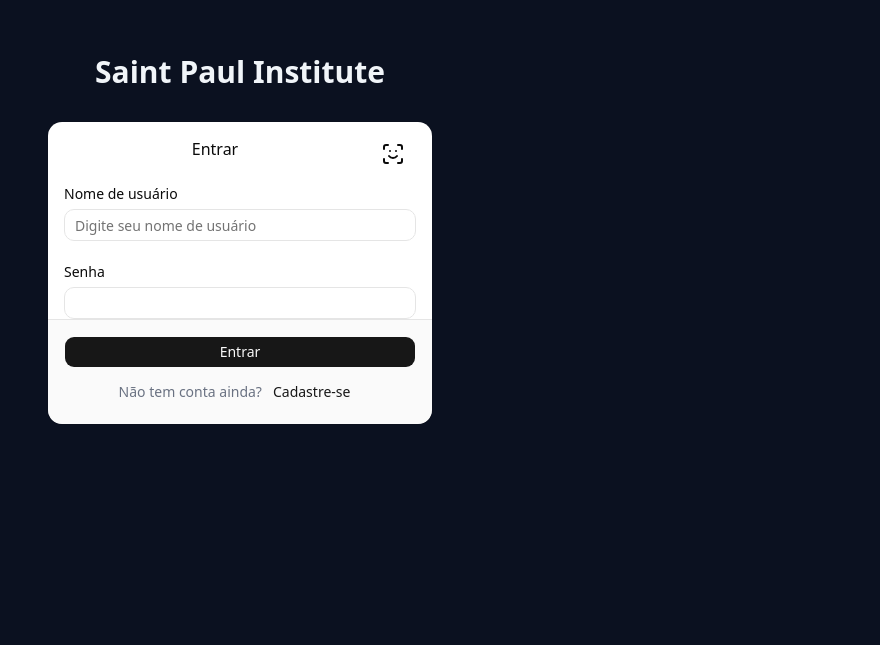
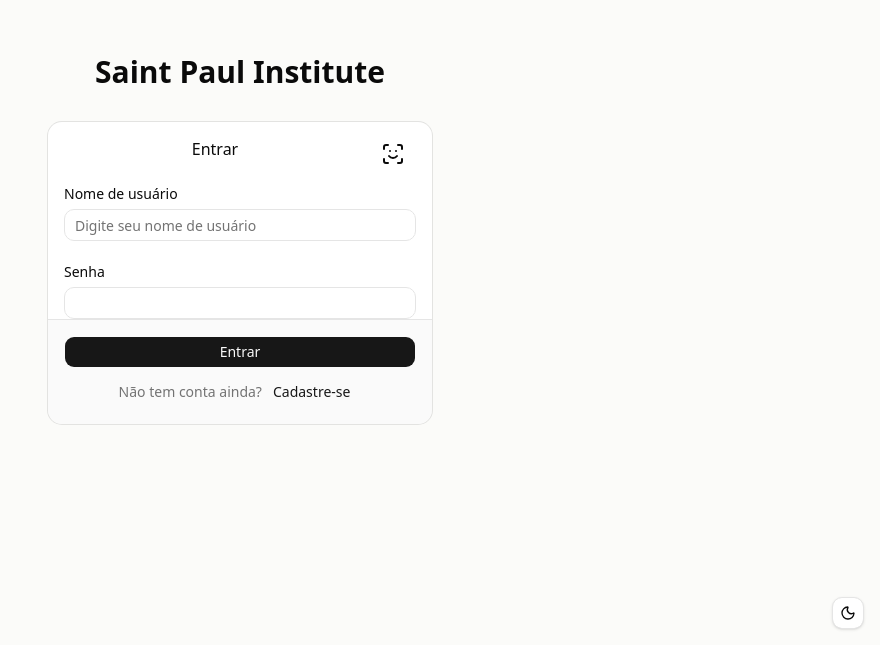
Before and after one commit to antunis13/face-recognition, a Next.js app: page / in a window 1280 px wide. Shown: the part 155-800 px from the top of the page, without its empty margins (400-1280 px from the left). Built offline with nearby package versions, Linux system fonts and the light colour scheme.

Commit message:
feat: Enhance UI with theme toggle functionality, update styles for consistency, and improve accessibility in various components

```diff
--- a/app/components/dashboard-sidebar.tsx
+++ b/app/components/dashboard-sidebar.tsx
@@ -81,7 +81,7 @@
             {mensagem && (
               <p
                 role="alert"
-                className="mb-3 rounded-md border border-red-300 bg-red-50 p-3 text-sm text-red-700"
+                className="mb-3 rounded-md border border-destructive/40 bg-destructive/10 p-3 text-sm text-destructive"
               >
                 {mensagem}
               </p>
--- /dev/null
+++ b/app/components/theme-toggle.tsx
@@ -0,0 +1,41 @@
+"use client";
+
+import { useLayoutEffect } from "react";
+import { Moon, Sun } from "lucide-react";
+import { Button } from "@/components/ui/button";
+
+const STORAGE_KEY = "theme";
+
+function aplicarTema(tema: "light" | "dark") {
+  document.documentElement.classList.toggle("dark", tema === "dark");
+}
+
+export function ThemeToggle() {
+  useLayoutEffect(() => {
+    const tema = localStorage.getItem(STORAGE_KEY) === "dark" ? "dark" : "light";
+    aplicarTema(tema);
+  }, []);
+
+  function alternar() {
+    const proximo = document.documentElement.classList.contains("dark")
+      ? "light"
+      : "dark";
+
+    localStorage.setItem(STORAGE_KEY, proximo);
+    aplicarTema(proximo);
+  }
+
+  return (
+    <Button
+      type="button"
+      variant="outline"
+      size="icon"
+      onClick={alternar}
+      aria-label="Alternar entre tema claro e escuro"
+      className="bg-card shadow-sm"
+    >
+      <Sun className="hidden dark:block" />
+      <Moon className="dark:hidden" />
+    </Button>
+  );
+}
--- a/app/components/ui/page-layout.tsx
+++ b/app/components/ui/page-layout.tsx
@@ -17,14 +17,14 @@
   children,
 }: PageHeaderProps) => {
   return (
-    <div className={cn("px-8 pt-6 pb-3 bg-white", className)}>
+    <div className={cn("bg-background px-8 pt-6 pb-3", className)}>
       <div className="flex gap-4 justify-between items-center">
         <h2 className="text-2xl font-semibold tracking-tight">{title}</h2>
 
         {rightActions && <div>{rightActions}</div>}
       </div>
 
-      {subtitle && <p className="text-gray-500 mt-2">{subtitle}</p>}
+      {subtitle && <p className="mt-2 text-muted-foreground">{subtitle}</p>}
 
       {children && <div className="mt-6">{children}</div>}
     </div>
--- a/app/dashboard/page.tsx
+++ b/app/dashboard/page.tsx
@@ -68,7 +68,7 @@
       {mensagem && (
         <div
           role="alert"
-          className="rounded-lg border border-red-300 bg-red-50 p-4 text-red-700"
+          className="rounded-lg border border-destructive/40 bg-destructive/10 p-4 text-destructive"
         >
           {mensagem}
         </div>
--- a/app/globals.css
+++ b/app/globals.css
@@ -49,11 +49,12 @@
 }
 
 :root {
-  --background: oklch(1 0 0);
+  color-scheme: light;
+  --background: #fbfbf9;
   --foreground: oklch(0.145 0 0);
-  --card: oklch(1 0 0);
+  --card: #ffffff;
   --card-foreground: oklch(0.145 0 0);
-  --popover: oklch(1 0 0);
+  --popover: #ffffff;
   --popover-foreground: oklch(0.145 0 0);
   --primary: oklch(0.205 0 0);
   --primary-foreground: oklch(0.985 0 0);
@@ -73,7 +74,7 @@
   --chart-4: oklch(0.371 0 0);
   --chart-5: oklch(0.269 0 0);
   --radius: 0.625rem;
-  --sidebar: oklch(0.985 0 0);
+  --sidebar: #ffffff;
   --sidebar-foreground: oklch(0.145 0 0);
   --sidebar-primary: oklch(0.205 0 0);
   --sidebar-primary-foreground: oklch(0.985 0 0);
@@ -84,37 +85,38 @@
 }
 
 .dark {
-  --background: oklch(0.145 0 0);
-  --foreground: oklch(0.985 0 0);
-  --card: oklch(0.205 0 0);
-  --card-foreground: oklch(0.985 0 0);
-  --popover: oklch(0.205 0 0);
-  --popover-foreground: oklch(0.985 0 0);
-  --primary: oklch(0.922 0 0);
-  --primary-foreground: oklch(0.205 0 0);
-  --secondary: oklch(0.269 0 0);
-  --secondary-foreground: oklch(0.985 0 0);
-  --muted: oklch(0.269 0 0);
-  --muted-foreground: oklch(0.708 0 0);
-  --accent: oklch(0.269 0 0);
-  --accent-foreground: oklch(0.985 0 0);
+  color-scheme: dark;
+  --background: #0b1120;
+  --foreground: #e8eef8;
+  --card: #141c30;
+  --card-foreground: #e8eef8;
+  --popover: #141c30;
+  --popover-foreground: #e8eef8;
+  --primary: #e8eef8;
+  --primary-foreground: #0b1120;
+  --secondary: #1c2740;
+  --secondary-foreground: #e8eef8;
+  --muted: #1c2740;
+  --muted-foreground: #94a3b8;
+  --accent: #243352;
+  --accent-foreground: #e8eef8;
   --destructive: oklch(0.704 0.191 22.216);
-  --border: oklch(1 0 0 / 10%);
-  --input: oklch(1 0 0 / 15%);
-  --ring: oklch(0.556 0 0);
+  --border: oklch(0.8 0.02 260 / 18%);
+  --input: oklch(1 0 0 / 14%);
+  --ring: #64748b;
   --chart-1: oklch(0.87 0 0);
   --chart-2: oklch(0.556 0 0);
   --chart-3: oklch(0.439 0 0);
   --chart-4: oklch(0.371 0 0);
   --chart-5: oklch(0.269 0 0);
-  --sidebar: oklch(0.205 0 0);
-  --sidebar-foreground: oklch(0.985 0 0);
+  --sidebar: #10182a;
+  --sidebar-foreground: #e8eef8;
   --sidebar-primary: oklch(0.488 0.243 264.376);
-  --sidebar-primary-foreground: oklch(0.985 0 0);
-  --sidebar-accent: oklch(0.269 0 0);
-  --sidebar-accent-foreground: oklch(0.985 0 0);
-  --sidebar-border: oklch(1 0 0 / 10%);
-  --sidebar-ring: oklch(0.556 0 0);
+  --sidebar-primary-foreground: #f8fafc;
+  --sidebar-accent: #1c2740;
+  --sidebar-accent-foreground: #e8eef8;
+  --sidebar-border: oklch(0.8 0.02 260 / 18%);
+  --sidebar-ring: #64748b;
 }
 
 @layer base {
--- a/app/layout.tsx
+++ b/app/layout.tsx
@@ -1,16 +1,27 @@
 import type { Metadata } from "next";
 import { QueryProvider } from "@/app/components/query-provider";
+import { ThemeToggle } from "@/app/components/theme-toggle";
 import "./globals.css";
 
 export const metadata: Metadata = {
   title: "APS Face Recognition",
 };
 
+const themeScript = `(function(){try{if(localStorage.getItem("theme")==="dark")document.documentElement.classList.add("dark")}catch(e){}})()`;
+
 export default function RootLayout({ children }: LayoutProps<"/">) {
   return (
-    <html lang="en" className="h-full">
+    <html lang="pt-BR" className="h-full" suppressHydrationWarning>
+      <head>
+        <script dangerouslySetInnerHTML={{ __html: themeScript }} />
+      </head>
       <body className="h-full">
-        <QueryProvider>{children}</QueryProvider>
+        <QueryProvider>
+          {children}
+          <div className="fixed right-4 bottom-4 z-40">
+            <ThemeToggle />
+          </div>
+        </QueryProvider>
       </body>
     </html>
   );
--- a/app/login/login-screen.tsx
+++ b/app/login/login-screen.tsx
@@ -46,7 +46,7 @@
 
   if (cadastrandoBiometria) {
     return (
-      <div className="min-h-screen bg-[#0b1120] text-slate-100">
+      <div className="min-h-screen bg-background text-foreground">
         <BiometriaFacialScreen
           usuario={usuario}
           senha={senha}
@@ -58,7 +58,7 @@
 
   if (reconhecendoRosto) {
     return (
-      <div className="min-h-screen bg-[#0b1120] text-slate-100">
+      <div className="min-h-screen bg-background text-foreground">
         <ReconhecimentoFacialScreen
           token={tokenFuncionario}
           onVoltar={() => {
@@ -72,7 +72,7 @@
   }
 
   return (
-    <main className="flex min-h-screen items-center justify-center bg-[#0b1120] text-slate-100">
+    <main className="flex min-h-screen items-center justify-center bg-background text-foreground">
       <LoginUi
         onGoToSignIn={() => {
           login.reset();
--- a/app/login/ui/biometria-facial-ui.tsx
+++ b/app/login/ui/biometria-facial-ui.tsx
@@ -58,7 +58,7 @@
           </CardHeader>
 
           <CardContent className="flex flex-col gap-4">
-            <p className="text-sm text-gray-500 text-center">
+            <p className="text-center text-sm text-muted-foreground">
               Escolha como deseja fornecer sua imagem facial.
             </p>
 
@@ -136,7 +136,7 @@
             {error && (
               <p
                 role="alert"
-                className="rounded-md border border-red-300 bg-red-50 p-3 text-sm text-red-700"
+                className="rounded-md border border-destructive/40 bg-destructive/10 p-3 text-sm text-destructive"
               >
                 {error}
               </p>
@@ -145,7 +145,7 @@
             {success && (
               <p
                 role="status"
-                className="rounded-md border border-green-300 bg-green-50 p-3 text-sm text-green-700"
+                className="rounded-md border border-green-600/30 bg-green-600/10 p-3 text-sm text-green-800 dark:text-green-300"
               >
                 {success}
               </p>
--- a/app/login/ui/login-ui.tsx
+++ b/app/login/ui/login-ui.tsx
@@ -106,7 +106,7 @@
                 </Button>
 
                 <div className="flex flex-wrap items-center justify-center">
-                  <p className="text-gray-500">
+                  <p className="text-muted-foreground">
                     Não tem conta ainda?
                   </p>
 
@@ -203,7 +203,7 @@
         {error && (
           <p
             role="alert"
-            className="mt-4 w-96 max-w-2xl rounded-lg border border-red-500/40 bg-slate-900 p-4 text-center text-sm text-red-300"
+            className="mt-4 w-96 max-w-2xl rounded-lg border border-destructive/40 bg-destructive/10 p-4 text-center text-sm text-destructive"
           >
             {error}
           </p>
--- a/app/login/ui/reconhecimento-facial-ui.tsx
+++ b/app/login/ui/reconhecimento-facial-ui.tsx
@@ -165,7 +165,7 @@
               {error && (
                 <p
                   role="alert"
-                  className="rounded-lg border border-red-300 bg-red-50 p-3 text-sm text-red-700"
+                  className="rounded-lg border border-destructive/40 bg-destructive/10 p-3 text-sm text-destructive"
                 >
                   {error}
                 </p>
@@ -174,7 +174,7 @@
               {success && (
                 <div
                   role="status"
-                  className="flex items-center gap-2 rounded-lg border border-green-300 bg-green-50 p-3 text-sm text-green-700"
+                  className="flex items-center gap-2 rounded-lg border border-green-600/30 bg-green-600/10 p-3 text-sm text-green-800 dark:text-green-300"
                 >
                   <CheckCircle2 className="size-5 shrink-0" />
                   {success}
```
Also changed, not shown: app/admin/ui/admin-panel.tsx (+26 -25 lines), 1 other file (tests, documents, lock files or other folders).
